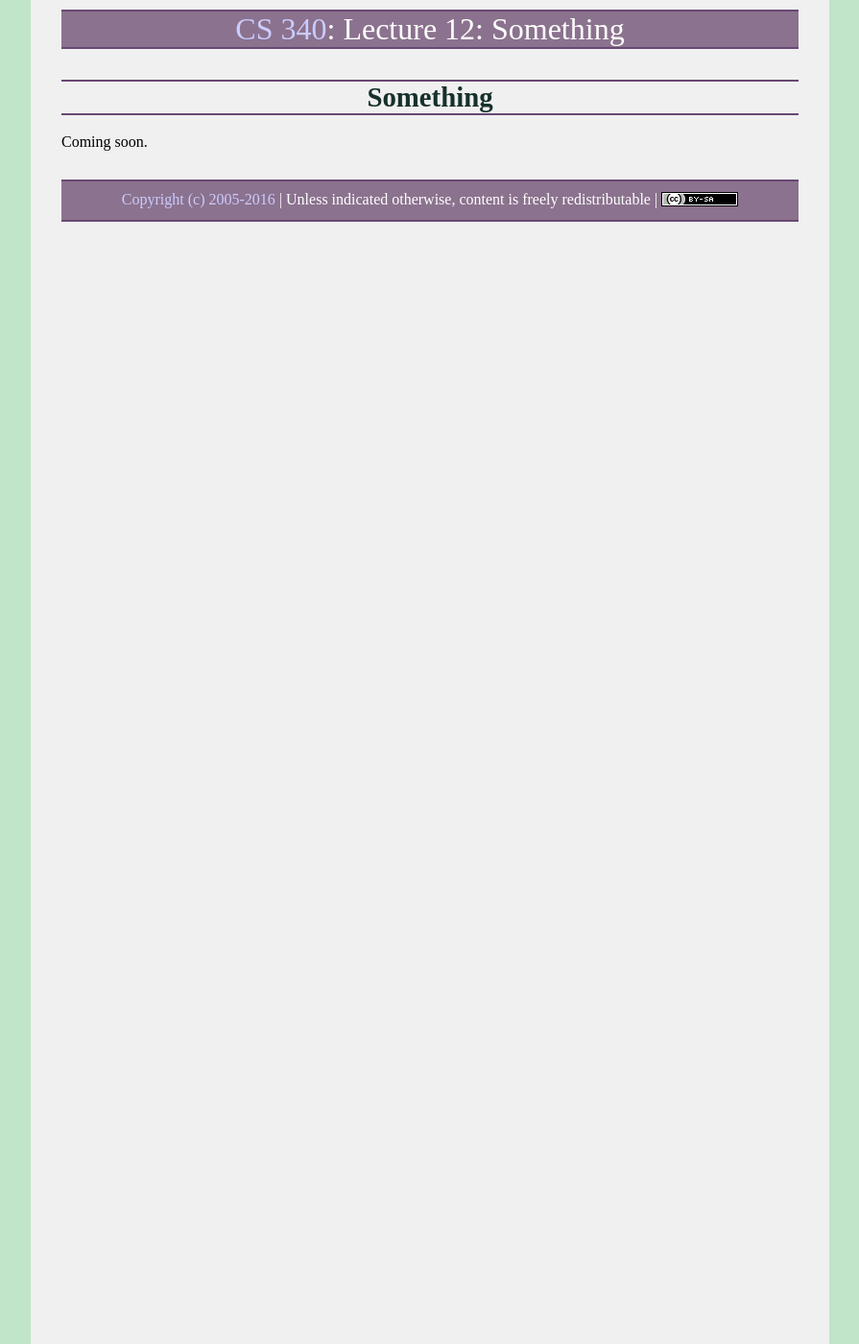
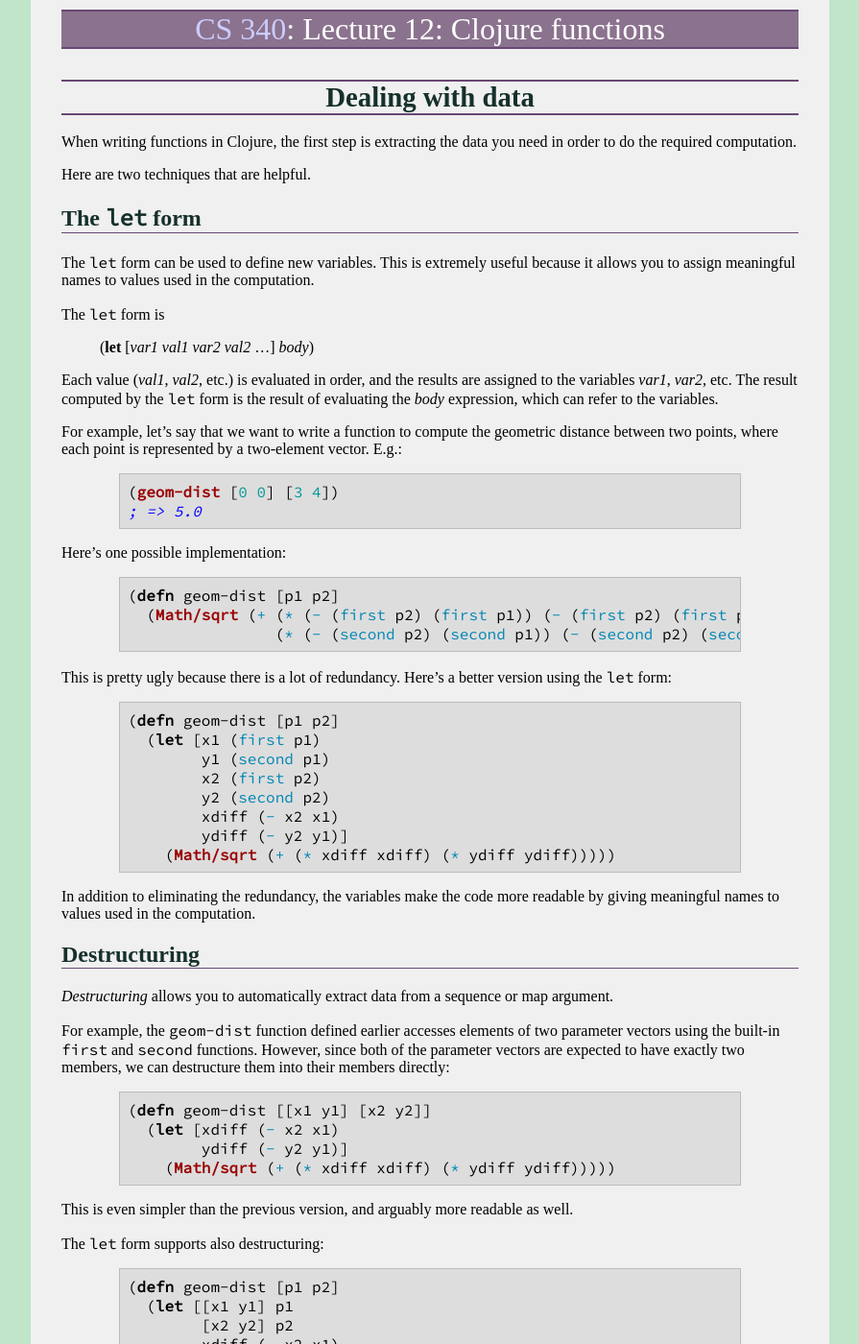
Before and after one commit to ycpcs/cs340-fall2016, a Jekyll site: the page built from lectures/lecture12.md, in a window 1280 px wide and 1400 px high. Shown: the whole window at 96% size, without its empty margins (192-1087 px from the left). Built offline with Jekyll 4.4.1, drawn with Linux system fonts in a browser that asks for light colours; some web fonts are replaced; some of the changed text lies outside the part shown.

Commit message:
lecture 12, lab 11

```diff
--- a/lectures/lecture12.md
+++ b/lectures/lecture12.md
@@ -1,8 +1,103 @@
 ---
 layout: default
-title: "Lecture 12: Something"
+title: "Lecture 12: Clojure functions"
 ---
 
-# Something
+# Dealing with data
 
-Coming soon.
+When writing functions in Clojure, the first step is extracting the data you need in order to do the required computation.
+
+Here are two techniques that are helpful.
+
+## The `let` form
+
+The `let` form can be used to define new variables.  This is extremely useful because it allows you to assign meaningful names to values used in the computation.
+
+The `let` form is
+
+> (**let** [*var1* *val1* *var2* *val2* ...] *body*)
+
+Each value (*val1*, *val2*, etc.) is evaluated in order, and the results are assigned to the variables *var1*, *var2*, etc.  The result computed by the `let` form is the result of evaluating the *body* expression, which can refer to the variables.
+
+For example, let's say that we want to write a function to compute the geometric distance between two points, where each point is represented by a two-element vector.  E.g.:
+
+{% highlight clojure %}
+(geom-dist [0 0] [3 4])
+; => 5.0
+{% endhighlight %}
+
+
+Here's one possible implementation:
+
+{% highlight clojure %}
+(defn geom-dist [p1 p2]
+  (Math/sqrt (+ (* (- (first p2) (first p1)) (- (first p2) (first p1)))
+                (* (- (second p2) (second p1)) (- (second p2) (second p1))))))
+{% endhighlight %}
+
+This is pretty ugly because there is a lot of redundancy.  Here's a better version using the `let` form:
+
+{% highlight clojure %}
+(defn geom-dist [p1 p2]
+  (let [x1 (first p1)
+        y1 (second p1)
+        x2 (first p2)
+        y2 (second p2)
+        xdiff (- x2 x1)
+        ydiff (- y2 y1)]
+    (Math/sqrt (+ (* xdiff xdiff) (* ydiff ydiff)))))
+{% endhighlight %}
+
+In addition to eliminating the redundancy, the variables make the code more readable by giving meaningful names to values used in the computation.
+
+## Destructuring
+
+*Destructuring* allows you to automatically extract data from a sequence or map argument.
+
+For example, the `geom-dist` function defined earlier accesses elements of two parameter vectors using the built-in `first` and `second` functions.  However, since both of the parameter vectors are expected to have exactly two members, we can destructure them into their members directly:
+
+{% highlight clojure %}
+(defn geom-dist [[x1 y1] [x2 y2]]
+  (let [xdiff (- x2 x1)
+        ydiff (- y2 y1)]
+    (Math/sqrt (+ (* xdiff xdiff) (* ydiff ydiff)))))
+{% endhighlight %}
+
+This is even simpler than the previous version, and arguably more readable as well.
+
+The `let` form supports also destructuring:
+
+{% highlight clojure %}
+(defn geom-dist [p1 p2]
+  (let [[x1 y1] p1
+        [x2 y2] p2
+        xdiff (- x2 x1)
+        ydiff (- y2 y1)]
+    (Math/sqrt (+ (* xdiff xdiff) (* ydiff ydiff)))))
+{% endhighlight %}
+
+This isn't quite as concise as the version above where the parameters are destructured directly, but it's still an improvement over making explicit calls to the `first` and `second` functions.
+
+It is also possible to destructure maps.  For example:
+
+{% highlight clojure %}
+(def thing1 {:color "blue", :texture "fuzzy", :size 40})
+
+(def thing2 {:color "yellow", :texture "scaly", :size 120})
+
+(defn thingy-size [thingy]
+  (let [{sz :size} thingy]
+    (if (> sz 100)
+      "large"
+      "small")))
+
+(thingy-size thing1)
+;  => "small"
+
+(thingy-size thing2)
+;  => "large"
+{% endhighlight %}
+
+<!-- vim:set wrap: ­-->
+<!-- vim:set linebreak: -->
+<!-- vim:set nolist: -->
```
Also changed, not shown: labs/index.md (+2 -1 lines), labs/lab09.md (+1 -1 lines), labs/lab11.md (added, +42 -0 lines), schedule.md (+1 -1 lines), 1 other file.
